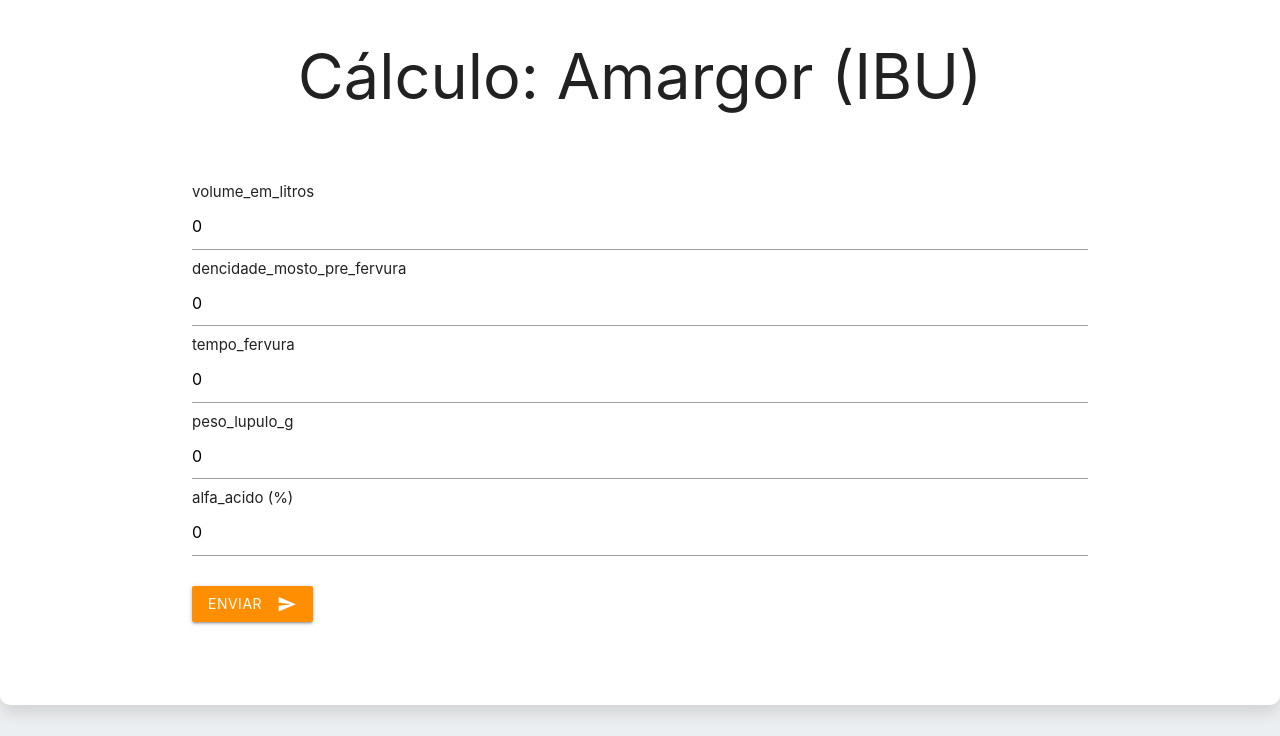
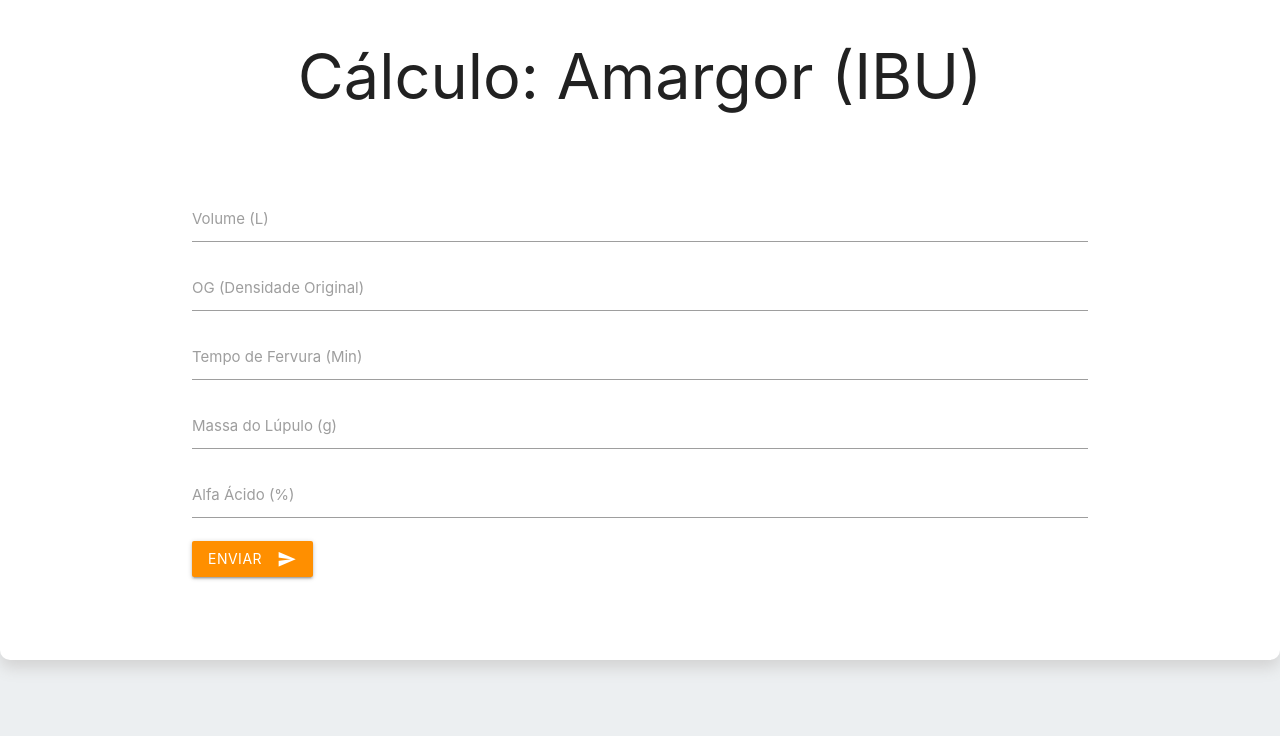
Before and after one commit to iAndreas/Bauenbier, a PHP site: page /calculo_IBU.php in a window 1280 px wide. Shown: the part 64-800 px from the top of the page. Run offline with PHP 8.4, Linux system fonts and the light colour scheme; data that the repository does not hold is empty; some libraries are stand-ins or nearby versions; some web fonts are replaced.

Commit message:
formatando paginas
paginas de pegar valor de calculos formatada

```diff
--- a/calculo_IBU.php
+++ b/calculo_IBU.php
@@ -1,49 +1,38 @@
 <?php
 include 'funcoes_calculo.php';
 //https://aterradacerveja.com.br/brassagem/como-calcular-ibu-cerveja-artesanal.html/
-    $volume_em_litros = 0; // VOLUME
+    $volume_em_litros = ''; // VOLUME
     if (isset($_POST["volume_em_litros"]))
            echo     $volume_em_litros = $_POST["volume_em_litros"];
 
-    $dencidade_mosto_pre_fervura = 0; // DENSIDADE MOSTO ANTES DA FERVURA
+    $dencidade_mosto_pre_fervura = ''; // DENSIDADE MOSTO ANTES DA FERVURA
     if (isset($_POST["dencidade_mosto_pre_fervura"]))
           echo      $dencidade_mosto_pre_fervura = $_POST["dencidade_mosto_pre_fervura"];
 
-    $tempo_fervura = 0; // TEMPO DE FERVURA
+    $tempo_fervura = ''; // TEMPO DE FERVURA
     if (isset($_POST["tempo_fervura"]))
            echo     $tempo_fervura = $_POST["tempo_fervura"];
 
-    $peso_lupulo_g = 0; // MASSA DE LÚPULO
+    $peso_lupulo_g = ''; // MASSA DE LÚPULO
     if (isset($_POST["peso_lupulo_g"]))
 			echo	$peso_lupulo_g = str_replace(",",".",$_POST["peso_lupulo_g"]);
 
-    $alfa_acido = 0; // QUANTIDADE DE ALFA ACIDOS (OLHAR NA EMBALAGEM)
+    $alfa_acido = ''; // QUANTIDADE DE ALFA ACIDOS (OLHAR NA EMBALAGEM)
     if (isset($_POST["alfa_acido"]))
               echo $alfa_acido = str_replace(",",".",$_POST["alfa_acido"]);
 
 
-if ($volume_em_litros!=0 && $peso_lupulo_g!=0 && $alfa_acido!=0 && $dencidade_mosto_pre_fervura!=0 && $tempo_fervura!=0) {
+if ($volume_em_litros!='' && $peso_lupulo_g!='' && $alfa_acido!='' && $dencidade_mosto_pre_fervura!='' && $tempo_fervura!='') {
 
     // PESO DO LIPULO DEVE SER EM MILIGRAMAS
-  echo "<br>peso mg ".  $peso_lupulo_mg = $peso_lupulo_g * 1000;
+    $peso_lupulo_mg = Unidade_medida_mg_para_g($peso_lupulo_g);
 
     // UNIDADE DE ALFA ACIDO É %
-    echo "<br>aa ". $A = $alfa_acido / 100;
-
-
-    $U = 0;
-
+    $A = Unidade_medida_porcent_para_decimal($alfa_acido);
 
     $U = Utilizacao_IBU ($dencidade_mosto_pre_fervura, $tempo_fervura);
-    echo "<br>U ".$U;
 
-
-
-    echo "<br>IBU -- ".  $IBU = ($U * $A * $peso_lupulo_mg) / $volume_em_litros;
-
-
-
-
+    $IBU = Calcula_IBU($U,$A,$peso_lupulo_mg,$volume_em_litros);
 
 
 }
@@ -95,19 +84,34 @@ if ($volume_em_litros!=0 && $peso_lupulo_g!=0 && $alfa_acido!=0 && $dencidade_mo
             <div class="container">
               <h1 class="center-align">Cálculo: Amargor (IBU)</h1><br><br>
               <form action="" method="post">
-                volume_em_litros <input type="number" step=".001" name="volume_em_litros" id="volume_em_litros" value="<?php echo $volume_em_litros; ?>"><br/>
-                dencidade_mosto_pre_fervura <input type="number" step=".001" name="dencidade_mosto_pre_fervura" id="dencidade_mosto_pre_fervura" value="<?php echo $dencidade_mosto_pre_fervura; ?>"><br/>
-                tempo_fervura <input type="number" name="tempo_fervura" id="tempo_fervura" value="<?php echo $tempo_fervura; ?>"><br/>
-                peso_lupulo_g <input type="number" step=".001" name="peso_lupulo_g" id="peso_lupulo_g" value="<?php echo $peso_lupulo_g; ?>"><br/>
-                alfa_acido (%) <input type="number" step=".001" name="alfa_acido" id="alfa_acido" value="<?php echo $alfa_acido; ?>"><br/>
+                <div class="input-field">
+                  <label for="volume_em_litros">Volume (L)</label>
+                  <input type="number" name="volume_em_litros" id="volume_em_litros" step=".01" value="<?php echo $volume_em_litros; ?>">
+                </div>
+                <div class="input-field">
+                  <label for="dencidade_mosto_pre_fervura">OG (Densidade Original)</label>
+                  <input type="number" name="dencidade_mosto_pre_fervura" id="dencidade_mosto_pre_fervura" step = "any" min="0.0000" max="2.9999" value="<?php echo $dencidade_mosto_pre_fervura; ?>">
+                </div>
+                <div class="input-field">
+                  <label for="tempo_fervura">Tempo de Fervura (Min)</label>
+                  <input type="number" name="tempo_fervura" id="tempo_fervura" value="<?php echo $tempo_fervura; ?>">
+               </div>
+                <div class="input-field">
+                  <label for="peso_lupulo_g">Massa do Lúpulo (g)</label>
+                  <input type="number" step=".001" name="peso_lupulo_g" id="peso_lupulo_g" value="<?php echo $peso_lupulo_g; ?>">
+                </div>
+                <div class="input-field">
+                  <label for="alfa_acido">Alfa Ácido (%)</label>
+                  <input type="number" step=".01" name="alfa_acido" id="alfa_acido" value="<?php echo $alfa_acido; ?>">
+                </div>
 
-                <br/>
+
                 <button class="btn waves-effect waves-light amber darken-3" type="submit" name="acao">Enviar
                   <i class="material-icons right">send</i>
                 </button>
               </form>
     <?php
-      if ($IBU!=0) {
+      if ($volume_em_litros!='' && $peso_lupulo_g!='' && $alfa_acido!='' && $dencidade_mosto_pre_fervura!='' && $tempo_fervura!='') {
         echo "<br/><b>Resultado:</b> O IBU obtido foi de ".number_format(round($IBU, 2), 2, ',', '.')." IBU";
       }
     ?>
--- a/funcoes_calculo.php
+++ b/funcoes_calculo.php
@@ -195,6 +195,22 @@
 // ------------------------------FIM SRM/EBC------------------------------------------------------------------------------------------------------------------------------------------------------------------
 //____________________________________________________________________________________________________________________________________________________________________________________________________________
 
+    function Unidade_medida_porcent_para_decimal($alfa_acido){
+        // UNIDADE DE ALFA ACIDO É RECEBIDA EM %, LOGO DEVE TER COMO NUMERO SÓLIDO A REPRESENTACAO REAL.
+        $A = $alfa_acido/100;
+        return $A;
+    }
+
+    function Unidade_medida_mg_para_g($alfa_acido){
+         // PESO DO LÚPULO É RECEBIDO EM GRAMAS, MAS DEVE ESTAR EM MILIGRAMAS
+        $peso_lupulo_mg = $peso_lupulo_g * 1000;
+        return $peso_lupulo_mg;
+    }
+
+    function Calcula_IBU($U,$A,$peso_lupulo_mg,$volume_em_litros){
+        $IBU = ($U * $A * $peso_lupulo_mg) / $volume_em_litros;
+        return $IBU;
+    }
 
 
 
@@ -598,70 +614,6 @@
         $tempoFervura[120][1120] = 0.134;
         $tempoFervura[120][1130] = 0.123;
 
-
-    $U=$tempoFervura[$tempo][$og];
+        $U = $tempoFervura[$tempo][$og];
         return $U;
     }
-
-
-
-
-    /*
-    echo $tempoFervura[$tempo][$og]."<br><br>";
-
-    var_dump($tempoFervura);
-
-    $t = 0;
-        if (isset($_POST["t"]))
-        $t = $_POST["t"];
-
-
-    $og=array();
-    $og[0] = 1030;
-    $og[1] = 1040;
-    $og[2] = 1050;
-    $og[3] = 1060;
-    $og[4] = 1070;
-    $og[5] = 1080;
-    $og[6] = 1190;
-    $og[7] = 1100;
-    $og[8] = 1110;
-    $og[9] = 1120;
-  //  $og[10] = 1130;
-
-
-    $valores  = "";
-        if (isset($_POST["valores"]))
-        $valores = $_POST["valores"];
-
-
-    var_dump($valores);
-    $linha = explode("	", $valores);
-    echo "<br><br><br>".$linha[0]."<br><br><br>"; // piece1
-
-    for ($i=0; $i < count($linha); $i++) {
-        echo '$tempoFervura['.$t.']['.$og[$i].'] = '.$linha[$i].';<br/>';
-    }
-*/
-
-?><!--
-
-<!DOCTYPE html>
-<html lang="br">
-<head>
-    <meta charset="UTF-8">
-    <meta name="viewport" content="width=device-width, initial-scale=1.0">
-    <meta http-equiv="X-UA-Compatible" content="ie=edge">
-    <title>Document</title>
-</head>
-<body>
-    <br/><br/><br/>
-    <form action="" method="post">
-        t<input type="text" name="t" id="t" value=""><br/>
-        vai<input type="text" name="valores" id="valores" value=""><br/>
-        <button type="submit" name="acao">Enviar</button>
-    </form>
-
-</body>
-</html>
-                -->
```
Also changed, not shown: calculo_ABV.php (+8 -5 lines), calculo_COR.php (renamed from calculo_EBC.php, +16 -8 lines). Lines whose indentation alone changed are shown as unchanged.
